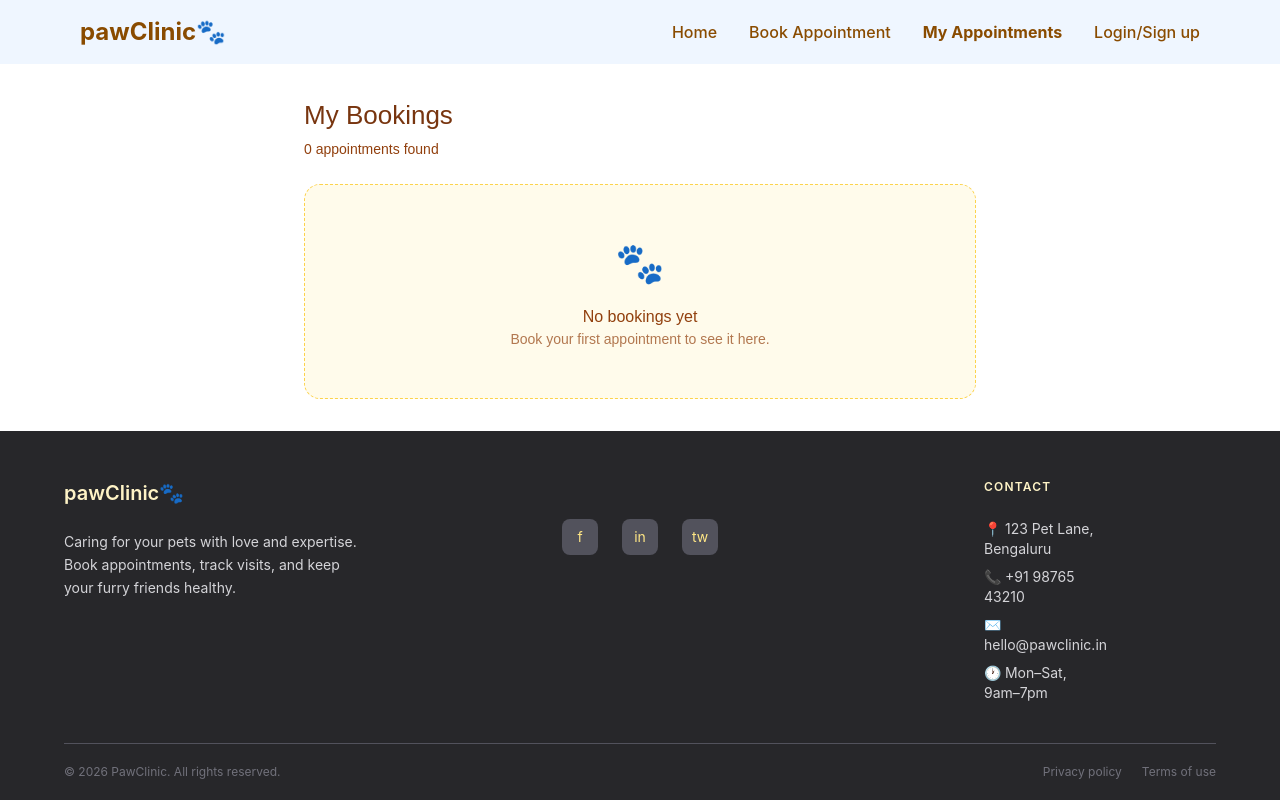
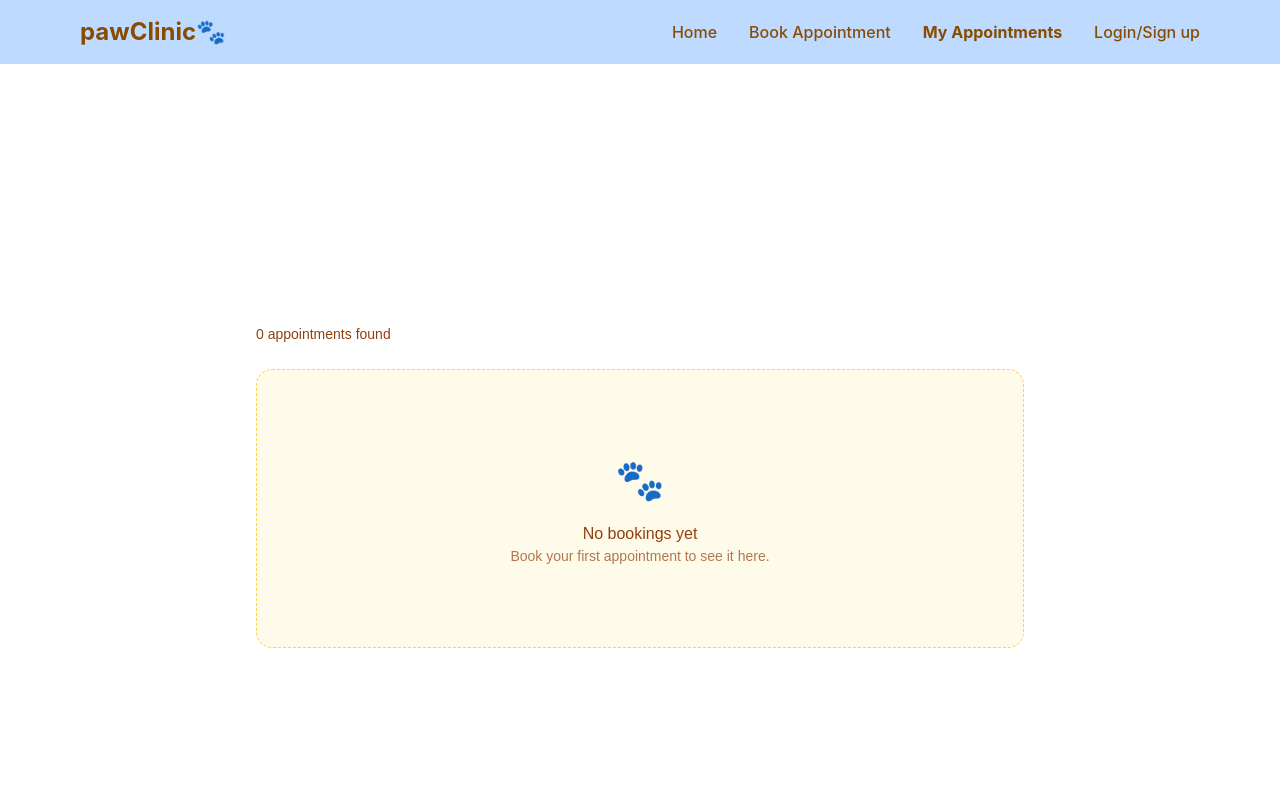
Before and after one commit to ritikdhiman361-tech/pawClinic, a React (Vite) app: page /bookings in a window 1280 px wide. Shown: the top 800 px of the page. Built offline with nearby package versions, Linux system fonts and the light colour scheme; sample sign-in values are in the browser's storage.

Commit message:
updated the login page and footer

```diff
--- a/src/components/Bookings.jsx
+++ b/src/components/Bookings.jsx
@@ -1,6 +1,7 @@
 import { useState } from "react";
 const statusColor = {
   Confirmed: { bg: "#d1fae5", color: "#065f46", border: "#6ee7b7" },
+
   Cancelled: { bg: "#fee2e2", color: "#991b1b", border: "#fca5a5" },
 };
 
@@ -26,9 +27,9 @@ function BookingsPage() {
   return (
     <div
       style={{
-        padding: "2rem 1.5rem",
+        padding: "16rem",
         fontFamily: "sans-serif",
-        maxWidth: 720,
+        width: "100%",
         margin: "0 auto",
       }}
     >
@@ -40,7 +41,7 @@ function BookingsPage() {
           marginBottom: "0.25rem",
         }}
       >
-        My Bookings
+        {/* My Bookings */}
       </h1>
       <p style={{ color: "#92400e", fontSize: 14, marginBottom: "1.5rem" }}>
         {bookings.length} appointment{bookings.length !== 1 ? "s" : ""} found
@@ -50,7 +51,7 @@ function BookingsPage() {
         <div
           style={{
             textAlign: "center",
-            padding: "3rem",
+            padding: "5rem",
             background: "#fffbeb",
             borderRadius: 16,
             border: "1px dashed #fcd34d",
--- a/src/components/Footer.jsx
+++ b/src/components/Footer.jsx
@@ -3,7 +3,7 @@ import React from "react";
 const Footer = () => {
   return (
     <footer className="bg-zinc-800 px-16 pt-12 pb-7 font-sans  flex items-center justify-center">
-      <div className=" justify-around">
+      <div>
         {/* Top section */}
         <div className="grid grid-cols-3 gap-12 mb-10">
           {/* Brand */}
--- a/src/components/Forms.jsx
+++ b/src/components/Forms.jsx
@@ -20,6 +20,7 @@ const StepDot = ({ num, current }) => {
         color: done || active ? "white" : "#b45309",
         border: active ? "none" : done ? "none" : "2px solid #fcd34d",
         boxShadow: active ? "0 0 0 4px #fde68a" : "none",
+
       }}
     >
       {done ? "✓" : num}
@@ -162,7 +163,7 @@ function BookingForm({ onBooked }) {
   };
 
   return (
-    <div style={{ padding: "1.5rem", fontFamily: "sans-serif" }}>
+    <div style={{ padding: "8.5rem", fontFamily: "sans-serif" }}>
       <div
         style={{
           maxWidth: 680,
--- a/src/components/Login.jsx
+++ b/src/components/Login.jsx
@@ -19,7 +19,7 @@ function Login() {
   return (
     <div className=" min-h-screen flex items-center justify-center bg-gray-100">
       <div className="w-full max-w-md bg-white p-8 rounded-2xl shadow-lg">
-        <h1 className="text-3xl font-bold text-center mb-6">Login</h1>
+        <h1 className="text-3xl font-bold text-yellow-900 text-center mb-6">Login</h1>
 
         <form onSubmit={handleSubmit} className="space-y-4">
           <input
@@ -42,7 +42,7 @@ function Login() {
 
           <button
             type="submit"
-            className="w-full bg-blue-600 text-white py-3 rounded-lg hover:bg-blue-700 transition"
+            className="w-full bg-yellow-900 text-white py-3 rounded-lg hover:bg-blue-700 transition"
           >
             Login
           </button>
--- a/src/components/Navbar.jsx
+++ b/src/components/Navbar.jsx
@@ -4,7 +4,7 @@ import Home from "./Home";
 function Navbar() {
   return (
     <>
-      <nav className="flex items-center justify-between px-20 py-4 bg-blue-50 shadow- w-full p-8 ">
+      <nav className="flex items-center justify-between px-20 py-4 bg-blue-200  w-full p-8 ">
         <div className="text-2xl font-bold text-yellow-800 hover:text-yellow-400">
           pawClinic🐾
         </div>
```
